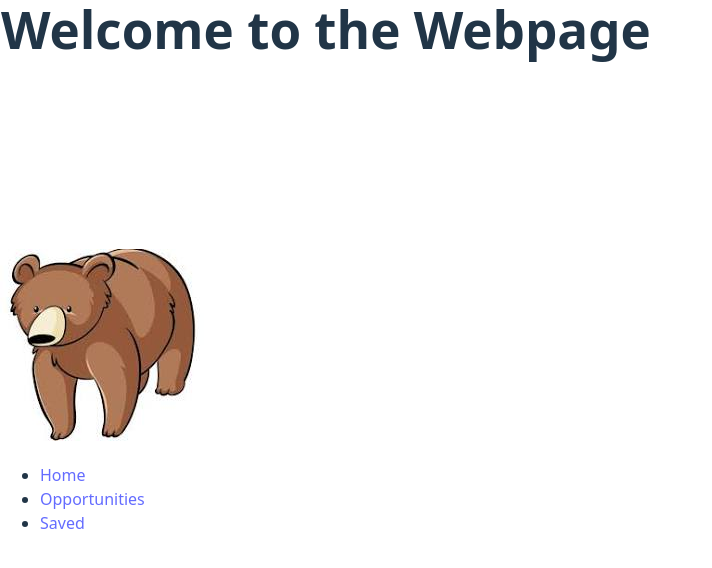
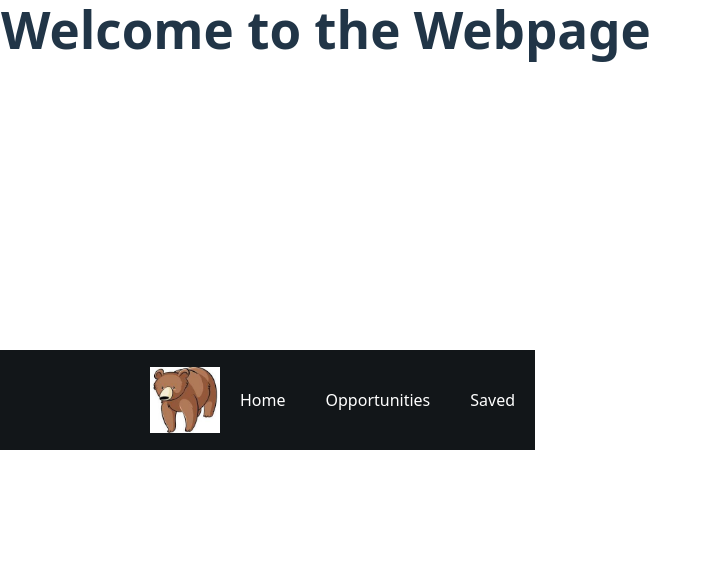
Before and after one commit to lelinyu/HOTH12, a React (Vite) app in the folder volunteer-app/: page /saved in a window 1280 px wide. Shown: the top 568 px of the page, without its empty margins (0-712 px from the left). Built offline with nearby package versions, Linux system fonts and the light colour scheme.

Commit message:
navbar class, home class, css stuff

```diff
--- a/volunteer-app/src/App.css
+++ b/volunteer-app/src/App.css
@@ -1,3 +1,16 @@
+.App {
+  width: 100%;
+  height: auto;
+  display: flex;
+  flex-direction: column;
+  font-family: Arial, Helvetica, sans-serif;
+}
+
+body {
+  padding: 0;
+  margin: 0;
+}
+
 #top-bar {
   height: 50px;
   background-color: black;
--- a/volunteer-app/src/App.jsx
+++ b/volunteer-app/src/App.jsx
@@ -1,11 +1,19 @@
 import "./App.css";
 import Navbar from "./components/navbar";
+import Home from "./pages/Home";
+import {BrowserRouter as Router, Route, Switch} from "react-router-dom";
+
 
 function App() {
   return (
     <>
     <div>
+      <Router>
       <Navbar />
+      <Switch>
+        <Route path="/" exact component={Home}/>
+      </Switch>
+      </Router>
       <h1 className = "top-left"> Welcome to the Webpage </h1>
     </div>
     </>
--- a/volunteer-app/src/components/navbar.css
+++ /dev/null
@@ -1,31 +0,0 @@
-body {
-    margin: 0px;
-}
-
-main {
-    margin: 20px;
-}
-
-.navbar ul {
-    list-style-type: none;
-    background-color: rgb(48, 153, 244);
-    padding: 0px;
-    margin: 0px;
-    overflow: hidden;
-}
-
-.navbar a {
-    color:yellow;
-    text-decoration: none;
-    padding:15px;
-    display: block;
-    text-align: center;
-}
-
-.navbar a:hover {
-    background-color: rgb(119, 184, 240);
-}
-
-.navbar li {
-    float: left;
-}
--- a/volunteer-app/src/components/navbar.jsx
+++ b/volunteer-app/src/components/navbar.jsx
@@ -1,5 +1,7 @@
 import React, {useState} from 'react';
 import BearLogo from "../assets/bruinbear.jpeg";
+import {Link} from "react-router-dom";
+import "../styles/navbar.css";
 
 function navbar() {
     return (
@@ -8,11 +10,9 @@ function navbar() {
             <img src={BearLogo}></img>
         </div>
         <div className = "rightSide">
-            <ul>
-                <li><a href="">Home</a></li>
-                <li><a href="">Opportunities</a></li>
-                <li><a href="">Saved</a></li>
-            </ul>
+            <Link to="/"> Home </Link>
+            <Link to="/opportunities"> Opportunities </Link>
+            <Link to="/saved"> Saved </Link>
         </div>
     </nav>
     )
--- /dev/null
+++ b/volunteer-app/src/pages/Home.jsx
@@ -0,0 +1,9 @@
+import React from 'react'
+
+function Home() {
+  return (
+    <div>Home</div>
+  )
+}
+
+export default Home
--- /dev/null
+++ b/volunteer-app/src/styles/navbar.css
@@ -0,0 +1,102 @@
+.navbar {
+    width: 100%;
+    height: 100px;
+    background-color: #121619;
+    display: flex;
+    flex-direction: row;
+  }
+
+  .navbar .leftSide {
+    flex: 50%;
+    height: 100%;
+    display: flex;
+    align-items: center;
+    padding-left: 150px;
+  }
+
+  .navbar .leftSide img {
+    width: 70px;
+  }
+
+  .navbar .rightSide {
+    flex: 50%;
+    height: 100%;
+    display: flex;
+    align-items: center;
+    justify-content: center;
+  }
+
+  .navbar a {
+    color: white;
+    text-decoration: none;
+    margin: 20px;
+  }
+
+  .navbar .rightSide button {
+    background-color: transparent;
+    border: none;
+    color: white;
+    cursor: pointer;
+  }
+
+  .navbar .rightSide svg {
+    font-size: 40px;
+  }
+
+  .navbar #open {
+    padding-left: 0px;
+  }
+  .navbar #open img {
+    display: none;
+  }
+
+  .navbar #close img {
+    display: inherit;
+  }
+
+  .navbar #open .hiddenLinks {
+    display: inherit;
+    margin-left: 30px;
+  }
+
+  .navbar #close .hiddenLinks {
+    display: none;
+  }
+
+  .navbar #open a {
+    width: 70px;
+    margin: 5px;
+  }
+  @media only screen and (max-width: 900px) {
+    .navbar .rightSide a {
+      width: 70px;
+    }
+    .navbar .leftSide {
+      padding-left: 50px;
+    }
+  }
+
+  @media only screen and (max-width: 600px) {
+    .navbar .rightSide a {
+      display: none;
+    }
+
+    .navbar .rightSide {
+      justify-content: flex-end;
+      padding-right: 50px;
+    }
+
+    .navbar .rightSide button {
+      display: inherit;
+    }
+  }
+
+  @media only screen and (min-width: 600px) {
+    .navbar .rightSide button {
+      display: none;
+    }
+
+    .hiddenLinks {
+      display: none;
+    }
+  }
```
Also changed, not shown: package.json (added, +9 -0 lines), volunteer-app/src/styles/Home.css (added), 2 other files (tests, documents, lock files or other folders).
